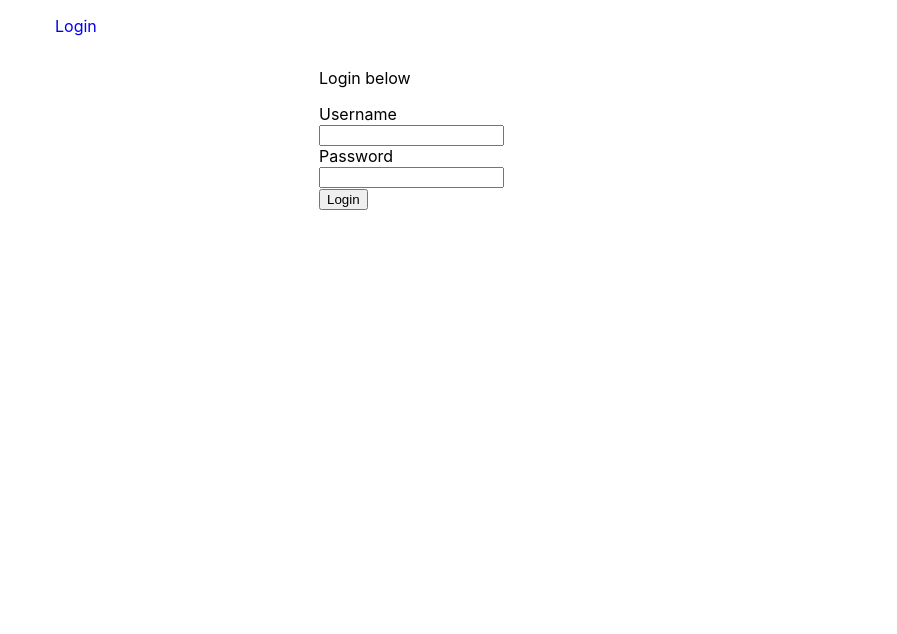
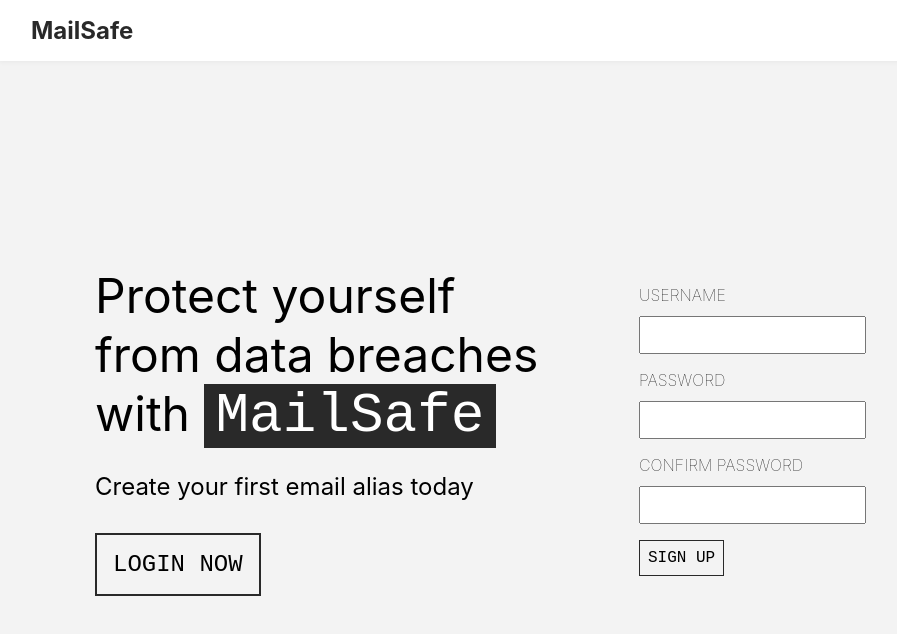
Before and after one commit to MLH-Sprint-2/MailSafe-web-app, a React (Create React App) app: page /sign-up in a window 1280 px wide. Before the commit this address led to /login. Shown: the top 634 px of the page, without its empty margins (1-898 px from the left). Built offline with nearby package versions, Linux system fonts and the light colour scheme; no server answers.

Commit message:
Landing page

```diff
--- a/src/App.tsx
+++ b/src/App.tsx
@@ -4,22 +4,23 @@ import {
   BrowserRouter as Router,
   Redirect,
   Switch,
-  Route,
-  Link
+  Route
 } from 'react-router-dom';
 
 import './assets/index.css';
 
 /* pages */
-import Landing from './pages/landing/Landing'
+import Content from './container/content/Content'
 
 /* components */
 import CreateAlias from './components/createAlias/CreateAlias';
 import Aliases from './components/aliases/Aliases';
 import Login from './components/login/Login';
+import Navbar from './components/navbar/Navbar';
 
 /* api */
 import { getDomains } from './api/mailSafe';
+import Landing from './pages/landing/Landing';
 
 
 const App = () => {
@@ -27,6 +28,7 @@ const App = () => {
   const [domainsLoading, setDomainsLoading] = useState(false);
   const [domainsLoadingError, setDomainsLoadingError] = useState(false);
   const [isLoggedIn, setIsLoggedIn] = useState(false);
+
 
   useEffect( () => {
     const fetchDomains = async () => {
@@ -46,63 +48,50 @@ const App = () => {
   }, []);
 
   const domainsLoadingErrorMessage = <p>There was an error loading the domains. Try again later.</p>
-
-  const logout = () => {
-    setIsLoggedIn(false);
-  }
-
   return (
     <Router>
-      <div>
-        <nav className="navbar">
-          <ul>
-            { isLoggedIn ? (
-              <>
-                <li>
-                  <Link to="/">Add Alias</Link>
-                </li>
-                <li>
-                  <Link to="/aliases">Fetch Aliases</Link>
-                </li>
-                <li>
-                  <span onClick={logout}>Logout</span>
-                </li>
-              </>
-            ) :
-              <>
-                <li>
-                  <Link to="/login">Login</Link>
-                </li>
-              </>
-            }
-          </ul>
-        </nav>
+      <div className="container">
 
-        <div className="content-container">
-          <Landing>
+        <Navbar isLoggedIn={isLoggedIn} setIsLoggedIn={setIsLoggedIn} />
+
         <Switch>
 
-              <Route path="/login">
-                { isLoggedIn ? <Redirect to="/" /> : <Login setIsLoggedIn={setIsLoggedIn} /> }
+          {/* <Route path="/login">
+            { isLoggedIn ? <Redirect to="/create-alias" /> : <Content><Login setIsLoggedIn={setIsLoggedIn} /></Content> }
           </Route>
 
+          <Route path="/sign-up">
+            { isLoggedIn ? <Redirect to="/create-alias" /> : <Content><Login setIsLoggedIn={setIsLoggedIn} /></Content> }
+          </Route> */}
 
           <Route path="/aliases">
             { isLoggedIn ?
-                  (domainsLoadingError ? domainsLoadingErrorMessage : <Aliases domains={domains}/> ) :
+              (domainsLoadingError ? domainsLoadingErrorMessage : <Content><Aliases domains={domains}/></Content> ) :
               <Redirect to="/login" />
             }
           </Route>
-              <Route path="/">
+          <Route path="/create-alias">
             { isLoggedIn ?
-                  (domainsLoadingError ? domainsLoadingErrorMessage : <CreateAlias domains={domains}/>) :
+              (domainsLoadingError ? domainsLoadingErrorMessage : <Content><CreateAlias domains={domains}/></Content>) :
               <Redirect to="/login" />
             }
           </Route>
+
+          <Route path="/login">
+            { isLoggedIn ? <Redirect to="/" /> : <Landing isLoggedIn={isLoggedIn} setIsLoggedIn={setIsLoggedIn} type="login"/> }
+          </Route>
+
+          <Route path="/sign-up">
+            { isLoggedIn ? <Redirect to="/" /> : <Landing isLoggedIn={isLoggedIn} setIsLoggedIn={setIsLoggedIn} type="sign-up"/> }
+          </Route>
+
+          <Route path="/">
+            { !isLoggedIn ? <Redirect to="/sign-up" /> : <Landing isLoggedIn={isLoggedIn} type="none"/> }
+          </Route>
+
         </Switch>
         { domainsLoading && <p>Domains Loading...</p>}
-          </Landing>
-        </div>
+
       </div>
     </Router>
   )
--- a/src/assets/index.css
+++ b/src/assets/index.css
@@ -12,16 +12,8 @@ code {
     monospace;
 }
 
-.navbar li {
-  display: inline;
+.container {
+  display: flex;
+  flex-direction: column;
+  height: 100vh;
 }
-
-.navbar li a, .navbar li span {
-  text-align: center;
-  padding: 14px 16px;
-  text-decoration: none;
-}
-
-.navbar li span {
-  cursor: pointer;
-}
--- /dev/null
+++ b/src/components/login/Login.css
@@ -0,0 +1,31 @@
+.login-title {
+    font-size: 2rem;
+    font-weight: bold;
+}
+
+.login-field span {
+    font-weight: lighter;
+    text-transform: uppercase;
+}
+
+.login-field input {
+    margin: 0.7rem 0 1rem 0;
+    font-size: 1rem;
+    padding: 0.5rem;
+}
+
+.login-button {
+    text-transform: uppercase;
+    padding: 0.5rem;
+    font-size: 1rem;
+    font-family: monospace;
+    background-color: transparent;
+    border: 1px solid #292929;
+    transition: all 0.1s ease-in-out;
+}
+
+.login-button:hover {
+    background-color: #292929;
+    color: #f3f3f3;
+    cursor: pointer;
+}
--- a/src/components/login/Login.tsx
+++ b/src/components/login/Login.tsx
@@ -1,5 +1,6 @@
 import React, { useState } from 'react';
 
+import './Login.css'
 
 const Login: React.VFC<{ setIsLoggedIn: React.Dispatch<React.SetStateAction<boolean>> }> = ({ setIsLoggedIn }) => {
 
@@ -38,10 +39,8 @@ const Login: React.VFC<{ setIsLoggedIn: React.Dispatch<React.SetStateAction<bool
 
     return (
         <div>
-            <p>Login below</p>
             <form onSubmit={handleSubmit}>
-
-                <label>
+                <label className="login-field">
                     <span>Username</span><br />
                     <input
                         type="text"
@@ -49,7 +48,7 @@ const Login: React.VFC<{ setIsLoggedIn: React.Dispatch<React.SetStateAction<bool
                         onChange={e => setUsername(e.target.value)}/>
                 </label>
                 <br />
-                <label>
+                <label className="login-field">
                     <span>Password</span><br />
                     <input
                         type="password"
@@ -57,7 +56,7 @@ const Login: React.VFC<{ setIsLoggedIn: React.Dispatch<React.SetStateAction<bool
                         onChange={e => setPassword(e.target.value)}/>
                 </label>
                 <br />
-                <button type="submit">Login</button>
+                <button className="login-button" type="submit">Login</button>
 
             </form>
 
--- /dev/null
+++ b/src/components/navbar/Navbar.css
@@ -0,0 +1,41 @@
+.navbar {
+    display: flex;
+    justify-content: space-between;
+    padding: 1rem;
+    font-size: 1.10rem;
+    position: relative;
+    box-shadow: 0px 1px 5px rgba(0,0,0,0.05);
+}
+
+.navbar span.navbar-title {
+    font-weight: bold;
+    font-size: 1.5rem;
+    margin-left: 1rem;
+    color: #292929;
+}
+
+.navbar-right, .navbar-left {
+    display: flex;
+    align-items: center;
+}
+
+.navbar ul {
+    margin-block-start: 0;
+    margin-block-end: 0;
+    padding-inline-start: 0;
+}
+
+.navbar li {
+    display: inline;
+    padding: 0 0.5rem;
+}
+
+.navbar li a, .navbar li span {
+    text-align: center;
+    text-decoration: none;
+    color: #292929;
+}
+
+.navbar li span {
+    cursor: pointer;
+}
--- /dev/null
+++ b/src/components/navbar/Navbar.tsx
@@ -0,0 +1,49 @@
+import React from 'react';
+
+import { Link } from 'react-router-dom';
+
+import './Navbar.css';
+
+const Navbar: React.VFC< {
+  isLoggedIn: boolean,
+  setIsLoggedIn: React.Dispatch<React.SetStateAction<boolean>>
+}> = ({ isLoggedIn, setIsLoggedIn }) => {
+
+  const logout = () => {
+      setIsLoggedIn(false);
+  }
+
+  return (
+    <nav className="navbar">
+
+      <div className="navbar-left">
+        <span className="navbar-title">MailSafe</span>
+      </div>
+
+      <div className="navbar-right">
+        <ul>
+          { isLoggedIn && (
+            <>
+              <li>
+                <Link to="/create-alias">Add Alias</Link>
+              </li>
+              <li>
+                <Link to="/aliases">Fetch Aliases</Link>
+              </li>
+              <li>
+                <Link to="/account">Account</Link>
+              </li>
+              <li>
+                <span onClick={logout}>Logout</span>
+              </li>
+            </>
+          )}
+        </ul>
+      </div>
+
+
+    </nav>
+  );
+}
+
+export default Navbar;
--- /dev/null
+++ b/src/components/signup/Signup.css
@@ -0,0 +1,31 @@
+.signup-title {
+    font-size: 2rem;
+    font-weight: bold;
+}
+
+.signup-field span {
+    font-weight: lighter;
+    text-transform: uppercase;
+}
+
+.signup-field input {
+    margin: 0.7rem 0 1rem 0;
+    font-size: 1rem;
+    padding: 0.5rem;
+}
+
+.signup-button {
+    text-transform: uppercase;
+    padding: 0.5rem;
+    font-size: 1rem;
+    font-family: monospace;
+    background-color: transparent;
+    border: 1px solid #292929;
+    transition: all 0.1s ease-in-out;
+}
+
+.signup-button:hover {
+    background-color: #292929;
+    color: #f3f3f3;
+    cursor: pointer;
+}
--- /dev/null
+++ b/src/components/signup/Signup.tsx
@@ -0,0 +1,80 @@
+import React, { useState } from 'react';
+
+import './Signup.css'
+
+const Login: React.VFC<{ setIsLoggedIn: React.Dispatch<React.SetStateAction<boolean>> }> = ({ setIsLoggedIn }) => {
+
+    const [loading, setLoading] = useState(false);
+    const [errorMessage, setErrorMessage] = useState("");
+
+    const [username, setUsername] = useState("");
+    const [password, setPassword] = useState("");
+    const [confirmPassword, setConfirmPassword] = useState("");
+
+    const handleSubmit = (e: any) => {
+        e.preventDefault();
+        if (!username || !password || !confirmPassword) {
+            setErrorMessage("Username, password, and confirm password cannot be empty");
+        }
+        else if (password !== confirmPassword) {
+            setErrorMessage("Passwords do not match");
+        }
+        else {
+            try {
+                setErrorMessage("");
+                setLoading(true);
+
+                // send request
+
+                setIsLoggedIn(true);
+            } catch (error) {
+                if (error?.response?.data?.message) setErrorMessage(error.response.data.message);
+                else if (error?.response?.status) setErrorMessage(error.response.statusText);
+                else setErrorMessage(error.message);
+            } finally {
+                setLoading(false);
+            }
+        }
+    }
+
+    let message = <></>;
+
+    if (loading) message = <p>Loading...</p>
+    else if (errorMessage) message = <p>{errorMessage}</p>;
+
+    return (
+        <div>
+            <form onSubmit={handleSubmit}>
+                <label className="signup-field">
+                    <span>Username</span><br />
+                    <input
+                        type="text"
+                        value={username}
+                        onChange={e => setUsername(e.target.value)}/>
+                </label>
+                <br />
+                <label className="signup-field">
+                    <span>Password</span><br />
+                    <input
+                        type="password"
+                        value={password}
+                        onChange={e => setPassword(e.target.value)}/>
+                </label>
+                <br />
+                <label className="signup-field">
+                    <span>Confirm Password</span><br />
+                    <input
+                        type="password"
+                        value={confirmPassword}
+                        onChange={e => setConfirmPassword(e.target.value)}/>
+                </label>
+                <br />
+                <button className="signup-button" type="submit">Sign up</button>
+
+            </form>
+            { message }
+        </div>
+    );
+}
+
+export default Login;
--- /dev/null
+++ b/src/container/content/Content.css
@@ -0,0 +1,10 @@
+.content-container {
+    display: flex;
+    justify-content: center;
+    align-items: center;
+    flex-direction: column;
+}
+
+.content {
+    width: 50vw;
+}
--- /dev/null
+++ b/src/container/content/Content.tsx
@@ -0,0 +1,15 @@
+import React from 'react';
+
+import './Content.css'
+
+const Content: React.FC = ({ children }) => {
+    return (
+        <div className="content-container">
+            <div className="content">
+                { children }
+            </div>
+        </div>
+    );
+}
+
+export default Content;
--- a/src/pages/landing/Landing.css
+++ b/src/pages/landing/Landing.css
@@ -1,10 +1,54 @@
 .landing-container {
     display: flex;
-    justify-content: center;
-    align-items: center;
-    flex-direction: column;
+    background-color: #f3f3f3;
+    flex-grow: 1;
 }
 
-.landing {
+.landing-right, .landing-left {
     width: 50vw;
+    display: flex;
+    align-items: center;
 }
+
+.landing-left .landing-content {
+    padding: 15%;
+}
+
+.landing-title {
+    font-size: 3rem;
+    margin-block-start: 0;
+    margin-block-end: 0;
+    margin-bottom: 1.5rem;
+}
+
+.landing-title span {
+    background-color: #292929;
+    color: white;
+    font-family: monospace;
+    padding: 0 0.75rem;
+    font-size: 3.5rem;
+}
+
+.landing-subtitle {
+    font-size: 1.5rem;
+    padding: 0;
+    margin-block-start: 0;
+    margin-block-end: 0;
+    margin-bottom: 2rem;
+}
+
+.landing-cta {
+    text-transform: uppercase;
+    padding: 1rem;
+    font-size: 1.5rem;
+    font-family: monospace;
+    background-color: transparent;
+    border: 2px solid #292929;
+    transition: all 0.1s ease-in-out;
+}
+
+.landing-cta:hover {
+    background-color: #292929;
+    color: #f3f3f3;
+    cursor: pointer;
+}
--- a/src/pages/landing/Landing.tsx
+++ b/src/pages/landing/Landing.tsx
@@ -2,14 +2,39 @@ import React from 'react';
 
 import './Landing.css'
 
-const Landing: React.FC = ({ children }) => {
-    return (
-        <div className="landing-container">
-            <div className="landing">
-                { children }
-            </div>
+import { Link } from 'react-router-dom';
+
+import Login from '../../components/login/Login';
+import Signup from '../../components/signup/Signup';
+
+const Landing: React.VFC<{
+  type: "login" | "sign-up" | "none",
+  isLoggedIn: boolean,
+  setIsLoggedIn?: React.Dispatch<React.SetStateAction<boolean>>
+}> = ({ type, isLoggedIn, setIsLoggedIn }) => {
+  return (
+    <div className="landing-container">
+      <div className="landing-left">
+        <div className="landing-content">
+          <p className="landing-title">Protect yourself from data breaches with <span>MailSafe</span></p>
+          <p className="landing-subtitle">Create your first email alias today</p>
+
+          { type === "none" && !isLoggedIn && <Link to="/sign-up"><button className="landing-cta">Sign up now</button></Link> }
+          { type === "none" && isLoggedIn && <Link to="/create-alias"><button className="landing-cta">Create alias</button></Link> }
+          { type === "sign-up" && <Link to="/login"><button className="landing-cta">Login now</button></Link> }
+          { type === "login" &&  <Link to="/sign-up"><button className="landing-cta">Sign up now</button></Link> }
+
         </div>
-    );
+      </div>
+      <div className="landing-right">
+        { type === "login" && (setIsLoggedIn ? <Login setIsLoggedIn={setIsLoggedIn}/> : "<p>Error. Missing property</p>") }
+        { type === "sign-up" && (setIsLoggedIn ? <Signup setIsLoggedIn={setIsLoggedIn}/> : "<p>Error. Missing property</p>")}
+        { type === "none" && (
+          <p>Todo content</p>
+        )}
+      </div>
+    </div>
+  );
 }
 
 export default Landing;
```
Lines whose indentation alone changed are shown as unchanged.
